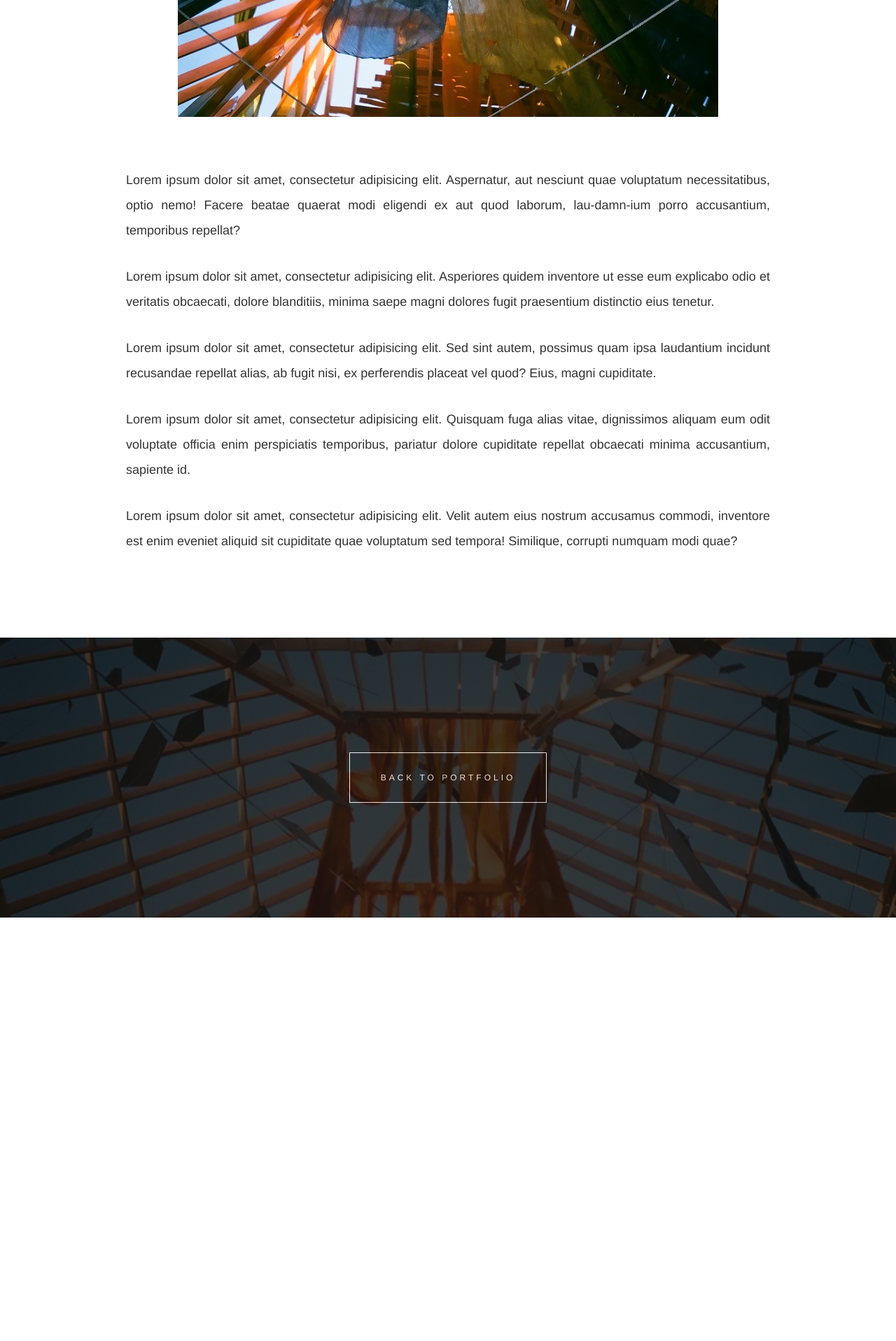
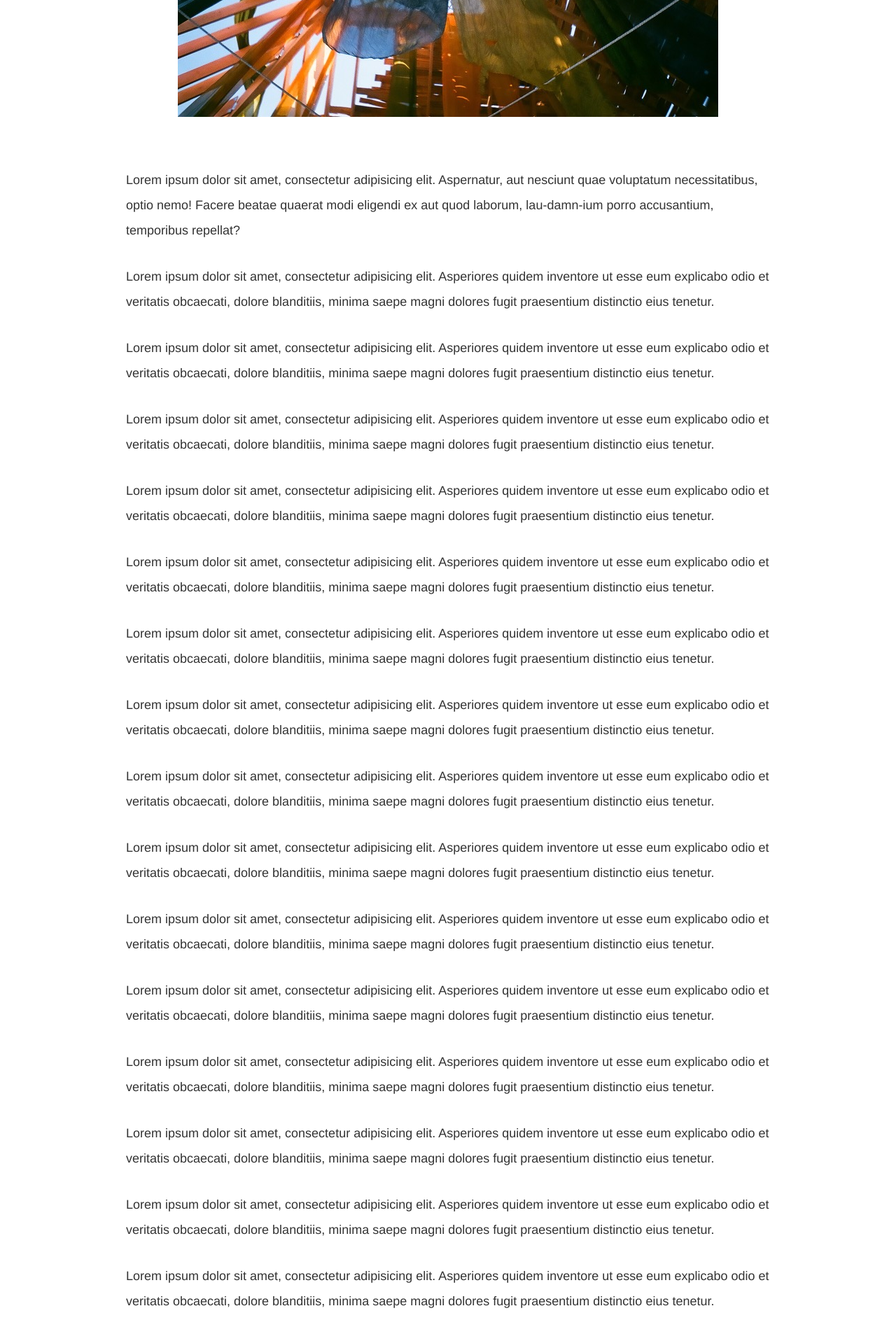
Before and after one commit to reubenosborne/reubenosborne.github.io, a Jekyll site: the page built from _posts/2014-3-3-Hello-World copy 10.md, in a window 1280 px wide. Shown: the part 819-2735 px from the top of the page at 70% size. Built offline with Jekyll 4.4.1, drawn with Linux system fonts in a browser that asks for light colours; before the commit the page ends 2130 px from its top, so only the background shows below that; some of the changed text lies outside the part shown.

```diff
--- a/_posts/2014-3-3-Hello-World copy 10.md
+++ b/_posts/2014-3-3-Hello-World copy 10.md
@@ -12,6 +12,40 @@ Lorem ipsum dolor sit amet, consectetur adipisicing elit. Aspernatur, aut nesciu
 
 Lorem ipsum dolor sit amet, consectetur adipisicing elit. Asperiores quidem inventore ut esse eum explicabo odio et veritatis obcaecati, dolore blanditiis, minima saepe magni dolores fugit praesentium distinctio eius tenetur.
 
+Lorem ipsum dolor sit amet, consectetur adipisicing elit. Asperiores quidem inventore ut esse eum explicabo odio et veritatis obcaecati, dolore blanditiis, minima saepe magni dolores fugit praesentium distinctio eius tenetur.
+
+Lorem ipsum dolor sit amet, consectetur adipisicing elit. Asperiores quidem inventore ut esse eum explicabo odio et veritatis obcaecati, dolore blanditiis, minima saepe magni dolores fugit praesentium distinctio eius tenetur.
+
+Lorem ipsum dolor sit amet, consectetur adipisicing elit. Asperiores quidem inventore ut esse eum explicabo odio et veritatis obcaecati, dolore blanditiis, minima saepe magni dolores fugit praesentium distinctio eius tenetur.
+
+Lorem ipsum dolor sit amet, consectetur adipisicing elit. Asperiores quidem inventore ut esse eum explicabo odio et veritatis obcaecati, dolore blanditiis, minima saepe magni dolores fugit praesentium distinctio eius tenetur.
+
+Lorem ipsum dolor sit amet, consectetur adipisicing elit. Asperiores quidem inventore ut esse eum explicabo odio et veritatis obcaecati, dolore blanditiis, minima saepe magni dolores fugit praesentium distinctio eius tenetur.
+
+Lorem ipsum dolor sit amet, consectetur adipisicing elit. Asperiores quidem inventore ut esse eum explicabo odio et veritatis obcaecati, dolore blanditiis, minima saepe magni dolores fugit praesentium distinctio eius tenetur.
+
+Lorem ipsum dolor sit amet, consectetur adipisicing elit. Asperiores quidem inventore ut esse eum explicabo odio et veritatis obcaecati, dolore blanditiis, minima saepe magni dolores fugit praesentium distinctio eius tenetur.
+
+Lorem ipsum dolor sit amet, consectetur adipisicing elit. Asperiores quidem inventore ut esse eum explicabo odio et veritatis obcaecati, dolore blanditiis, minima saepe magni dolores fugit praesentium distinctio eius tenetur.
+
+Lorem ipsum dolor sit amet, consectetur adipisicing elit. Asperiores quidem inventore ut esse eum explicabo odio et veritatis obcaecati, dolore blanditiis, minima saepe magni dolores fugit praesentium distinctio eius tenetur.
+
+Lorem ipsum dolor sit amet, consectetur adipisicing elit. Asperiores quidem inventore ut esse eum explicabo odio et veritatis obcaecati, dolore blanditiis, minima saepe magni dolores fugit praesentium distinctio eius tenetur.
+
+Lorem ipsum dolor sit amet, consectetur adipisicing elit. Asperiores quidem inventore ut esse eum explicabo odio et veritatis obcaecati, dolore blanditiis, minima saepe magni dolores fugit praesentium distinctio eius tenetur.
+
+Lorem ipsum dolor sit amet, consectetur adipisicing elit. Asperiores quidem inventore ut esse eum explicabo odio et veritatis obcaecati, dolore blanditiis, minima saepe magni dolores fugit praesentium distinctio eius tenetur.
+
+Lorem ipsum dolor sit amet, consectetur adipisicing elit. Asperiores quidem inventore ut esse eum explicabo odio et veritatis obcaecati, dolore blanditiis, minima saepe magni dolores fugit praesentium distinctio eius tenetur.
+
+Lorem ipsum dolor sit amet, consectetur adipisicing elit. Asperiores quidem inventore ut esse eum explicabo odio et veritatis obcaecati, dolore blanditiis, minima saepe magni dolores fugit praesentium distinctio eius tenetur.
+
+Lorem ipsum dolor sit amet, consectetur adipisicing elit. Asperiores quidem inventore ut esse eum explicabo odio et veritatis obcaecati, dolore blanditiis, minima saepe magni dolores fugit praesentium distinctio eius tenetur.
+
+Lorem ipsum dolor sit amet, consectetur adipisicing elit. Asperiores quidem inventore ut esse eum explicabo odio et veritatis obcaecati, dolore blanditiis, minima saepe magni dolores fugit praesentium distinctio eius tenetur.
+
+Lorem ipsum dolor sit amet, consectetur adipisicing elit. Asperiores quidem inventore ut esse eum explicabo odio et veritatis obcaecati, dolore blanditiis, minima saepe magni dolores fugit praesentium distinctio eius tenetur.
+
 Lorem ipsum dolor sit amet, consectetur adipisicing elit. Sed sint autem, possimus quam ipsa laudantium incidunt recusandae repellat alias, ab fugit nisi, ex perferendis placeat vel quod? Eius, magni cupiditate.
 
 Lorem ipsum dolor sit amet, consectetur adipisicing elit. Quisquam fuga alias vitae, dignissimos aliquam eum odit voluptate officia enim perspiciatis temporibus, pariatur dolore cupiditate repellat obcaecati minima accusantium, sapiente id.
--- a/style.scss
+++ b/style.scss
@@ -72,10 +72,10 @@ h5 {
 p {
   margin: 15px 0;
   font-weight: 100;
-  text-align: justify;
   line-height: 2;
   @media ( max-width: 800px) {
     line-height: 1.5;
+    font-size: .8em;
   }
 }
 
```
Also changed, not shown: _layouts/post.html (+9 -1 lines), _posts/2014-3-3-Hello-World copy 13.md (+16 -0 lines).
